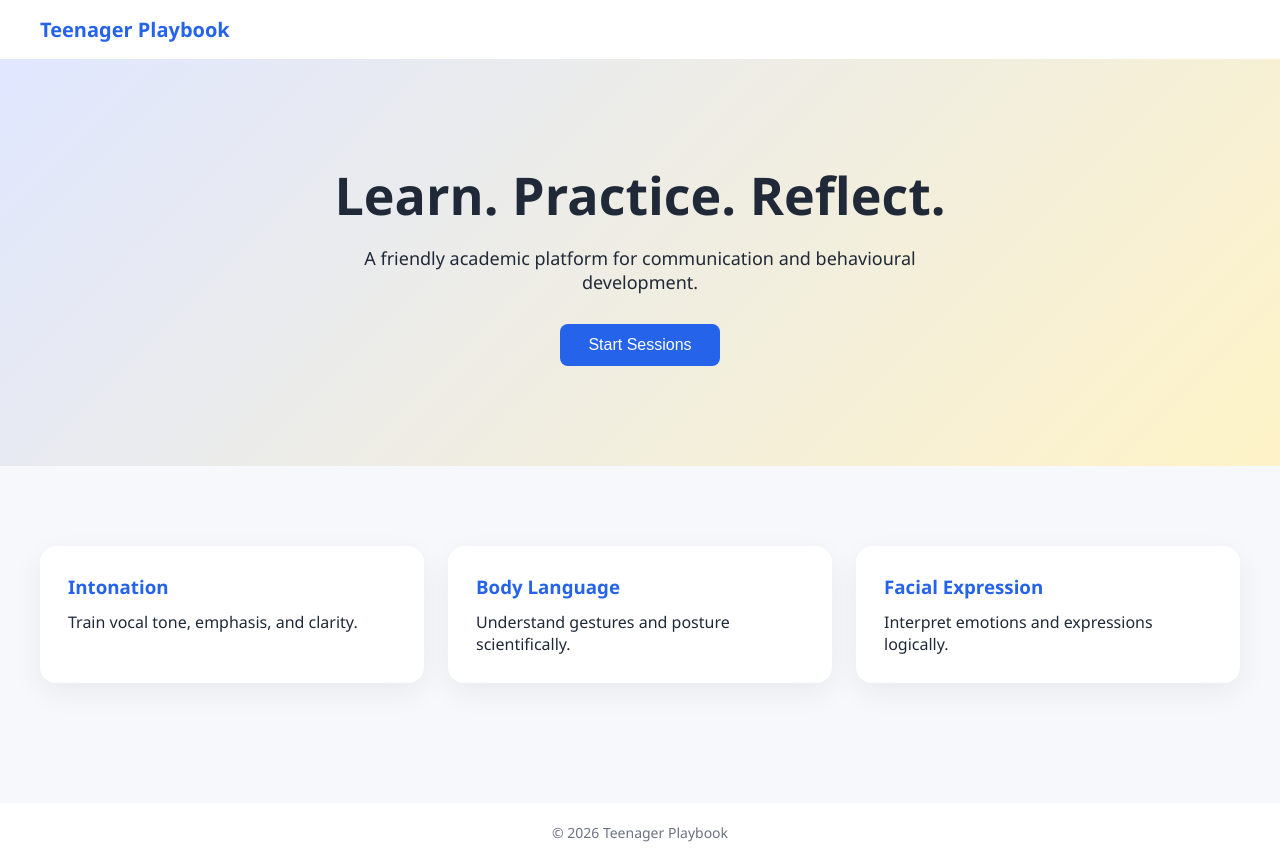
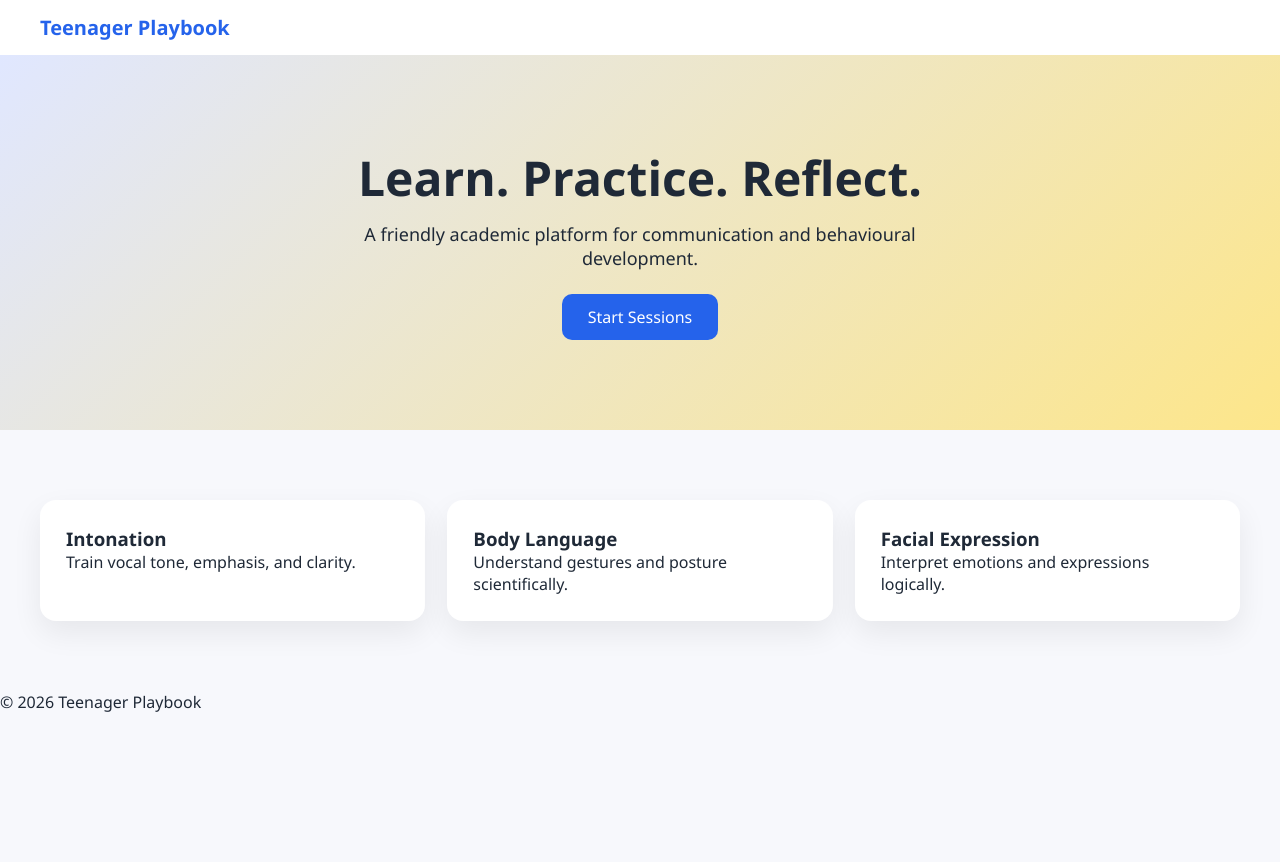
Before and after one commit to Ropesniper/teenagerplaybook_rpsp_shlee, a plain HTML site: page index.html in a window 1280 px wide. After the commit the page ends 800 px from the top, so only its background shows below. Drawn offline with Linux system fonts and the light colour scheme; a script that the page names is missing.

Commit message:
Update style.css

```diff
--- a/style.css
+++ b/style.css
@@ -1,105 +1,64 @@
-* {
-  margin: 0;
-  padding: 0;
-  box-sizing: border-box;
+*{margin:0;padding:0;box-sizing:border-box;font-family:'Segoe UI',sans-serif;}
+body{background:#f7f8fc;color:#1f2937;}
+
+
+.navbar{
+display:flex;justify-content:space-between;align-items:center;
+padding:14px 40px;background:#fff;box-shadow:0 4px 16px rgba(0,0,0,0.05);
+}
+.logo{font-size:20px;font-weight:700;color:#2563eb;}
+nav a{margin-left:18px;text-decoration:none;color:#374151;font-weight:500;}
+nav a:hover{color:#2563eb;}
+
+
+.hero{text-align:center;padding:90px 20px;background:linear-gradient(135deg,#e0e7ff,#fde68a);}
+.hero h1{font-size:48px;margin-bottom:12px;}
+.hero p{max-width:600px;margin:0 auto 24px;font-size:18px;}
+
+
+.btn-primary{
+padding:12px 26px;border:none;border-radius:10px;background:#2563eb;color:#fff;
+font-size:16px;cursor:pointer;transition:0.2s;
+}
+.btn-primary:hover{background:#1d4ed8;transform:scale(1.03);}
+
+
+.btn-secondary{
+padding:8px 16px;border:none;border-radius:8px;background:#e5e7eb;cursor:pointer;
 }
 
-body {
-  font-family: "Segoe UI", sans-serif;
-  background: #f7f8fc;
-  color: #1f2937;
+
+.features{
+display:grid;grid-template-columns:repeat(auto-fit,minmax(240px,1fr));
+gap:22px;padding:70px 40px;
 }
+.card{
+background:#fff;padding:26px;border-radius:16px;
+box-shadow:0 12px 30px rgba(0,0,0,0.07);transition:0.2s;
+}
+.card:hover{transform:translateY(-6px);}
 
-/* Navbar */
-.navbar {
-  display: flex;
-  justify-content: space-between;
-  align-items: center;
-  padding: 16px 40px;
-  background: white;
-  box-shadow: 0 4px 20px rgba(0,0,0,0.05);
+
+.center-screen{display:flex;justify-content:center;align-items:center;height:100vh;}
+.login-box{
+background:#fff;padding:30px;border-radius:16px;width:320px;
+box-shadow:0 20px 50px rgba(0,0,0,0.1);
 }
+.login-box input{width:100%;padding:10px;margin:10px 0;border-radius:8px;border:1px solid #d1d5db;}
 
-.logo {
-  font-weight: 700;
-  font-size: 20px;
-  color: #2563eb;
+
+.sessions-container{
+display:flex;gap:30px;justify-content:center;align-items:center;height:70vh;
 }
+.session-card{
+width:220px;height:120px;border-radius:60px;border:none;
+background:linear-gradient(135deg,#bfdbfe,#fef3c7);
+font-size:18px;font-weight:600;cursor:pointer;transition:0.3s;
+}
+.session-card:hover{transform:scale(1.08);}
 
-nav a {
-  margin-left: 20px;
-  text-decoration: none;
-  color: #374151;
-  font-weight: 500;
-}
 
-nav a:hover {
-  color: #2563eb;
-}
-
-/* Hero Section */
-.hero {
-  text-align: center;
-  padding: 100px 20px;
-  background: linear-gradient(135deg, #e0e7ff, #fef3c7);
-}
-
-.hero h1 {
-  font-size: 52px;
-  margin-bottom: 16px;
-}
-
-.hero p {
-  font-size: 18px;
-  max-width: 600px;
-  margin: 0 auto 30px;
-}
-
-.btn-primary {
-  padding: 12px 28px;
-  border: none;
-  border-radius: 8px;
-  background: #2563eb;
-  color: white;
-  font-size: 16px;
-  cursor: pointer;
-}
-
-.btn-primary:hover {
-  background: #1d4ed8;
-}
-
-/* Features */
-.features {
-  display: grid;
-  grid-template-columns: repeat(auto-fit, minmax(250px, 1fr));
-  gap: 24px;
-  padding: 80px 40px;
-}
-
-.card {
-  background: white;
-  padding: 28px;
-  border-radius: 16px;
-  box-shadow: 0 10px 30px rgba(0,0,0,0.06);
-  transition: transform 0.2s;
-}
-
-.card:hover {
-  transform: translateY(-6px);
-}
-
-.card h3 {
-  margin-bottom: 12px;
-  color: #2563eb;
-}
-
-/* Footer */
-footer {
-  text-align: center;
-  padding: 20px;
-  background: white;
-  margin-top: 40px;
-  font-size: 14px;
-  color: #6b7280;
-}
+.modal{position:fixed;top:0;left:0;width:100%;height:100%;background:rgba(0,0,0,0.5);display:flex;justify-content:center;align-items:center;}
+.modal.hidden{display:none;}
+.modal-content{background:#fff;padding:20px;border-radius:16px;width:70%;}
+video{width:100%;border-radius:12px;}
```
